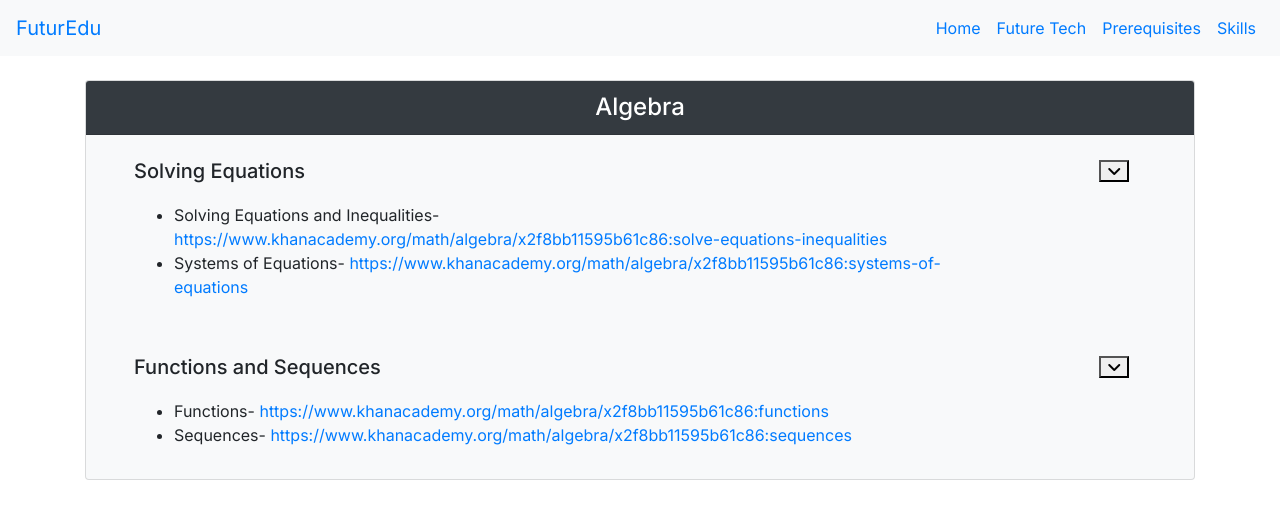
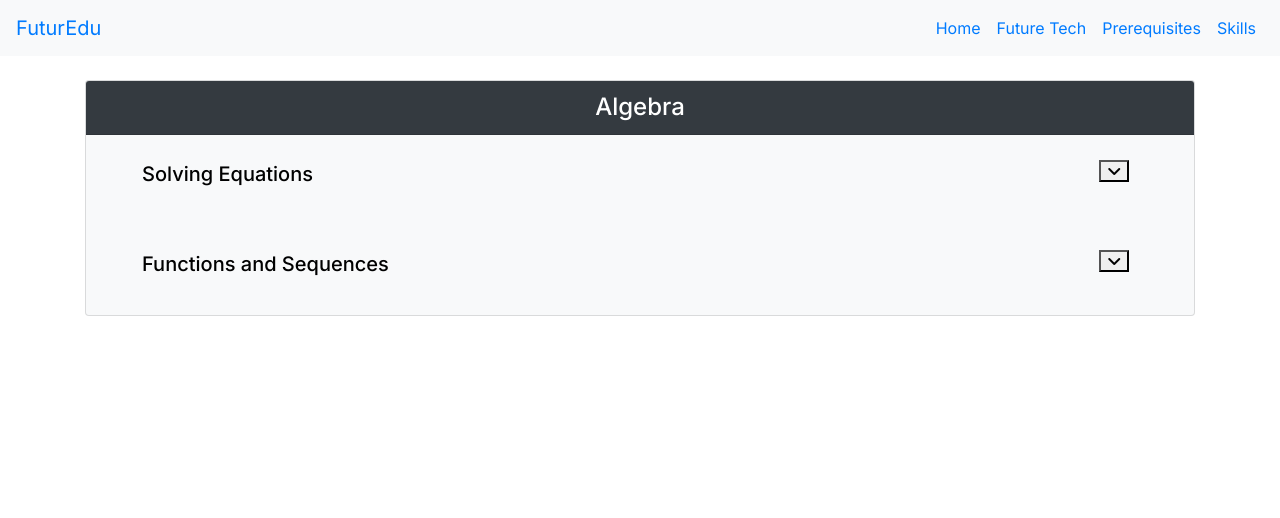
Before and after one commit to devr0306/FuturEdu, a React (Create React App) app in the folder futuredu/: page /algebra in a window 1280 px wide. Shown: the top 518 px of the page. Built offline with nearby package versions, Linux system fonts and the light colour scheme.

Commit message:
Made some changes

```diff
--- a/futuredu/src/components/Dropdown.js
+++ b/futuredu/src/components/Dropdown.js
@@ -11,8 +11,15 @@ const Dropdown = props => {
         <div className="row">
             <div className="col-10">
                 <div className="card-body pl-5 py-3" id={props.id}>
-                    <h5 className="card-title py-2">{props.name}</h5>
-                    <p className="card-text my-2" id={props.id + "collapse"}>{<Markdown>{props.description}</Markdown>}</p>
+                    <button
+                        className="invisible"
+                        type="button"
+                        data-toggle="collapse"
+                        data-target={"#" + props.id + "collapse"}
+                    >
+                        <h5 className="card-title py-2 visible">{props.name}</h5>
+                    </button>
+                    <p className="card-text my-2 collapse" id={props.id + "collapse"}>{<Markdown>{props.description}</Markdown>}</p>
                 </div>
             </div>
             <div className="col-2 text-center">
```
